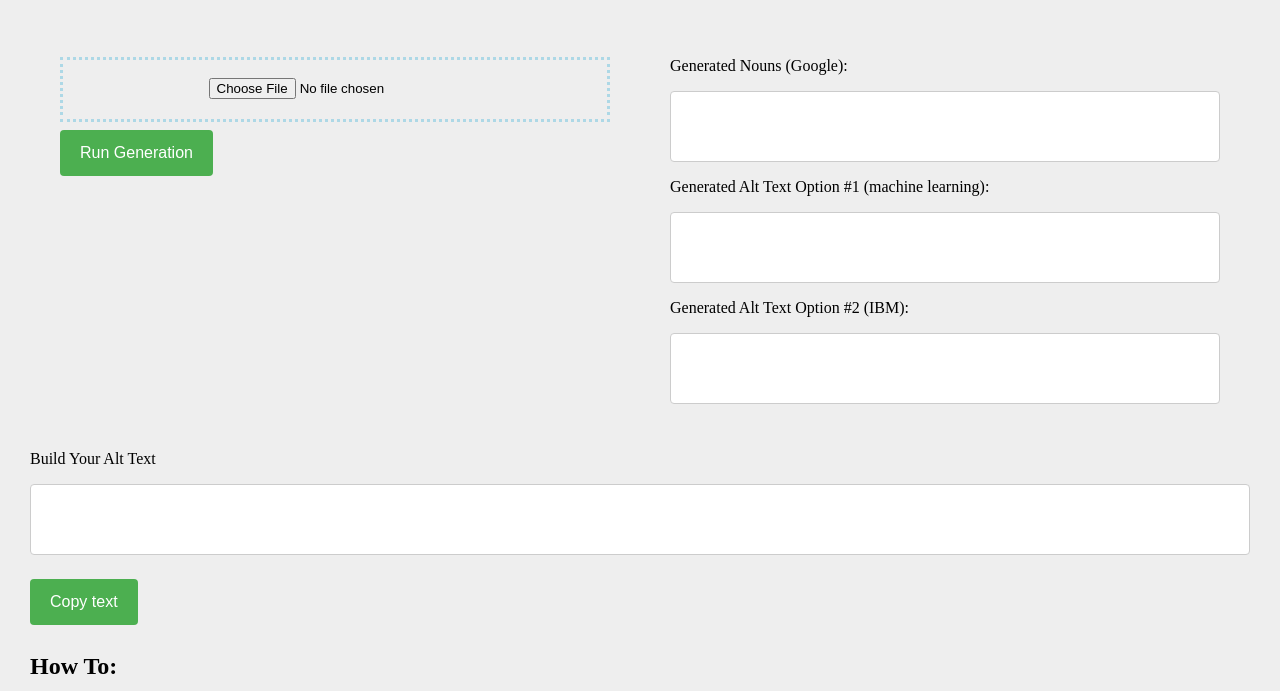
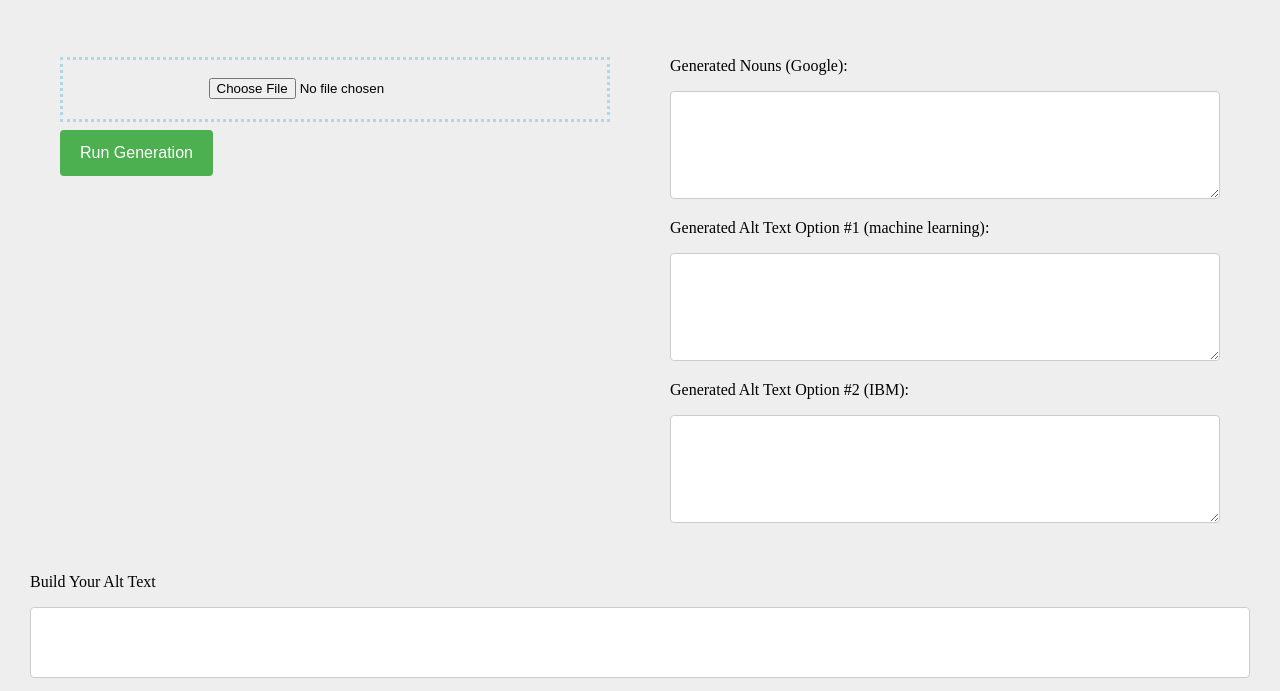
Before and after one commit to SWEN-712/final-team-project-parrot, a plain HTML site: page index.html in a window 1280 px wide. Shown: the part 40-731 px from the top of the page. Drawn offline with nearby package versions, Linux system fonts and the light colour scheme.

Commit message:
change to textarea

```diff
--- a/css/style.scss
+++ b/css/style.scss
@@ -46,7 +46,8 @@ body {
 }
 
 /*-----------Forms/buttons-------*/
-input[type="text"] {
+input[type="text"],
+textarea {
   font-size: 2rem;
   width: 100%;
   padding: 1rem 1rem;
--- a/index.html
+++ b/index.html
@@ -29,13 +29,17 @@
       </div>
       <div class="col2">
         <label for="generatedNouns">Generated Nouns (Google):</label>
-        <input id="generatedNouns" type="text" name="generatedNouns" />
+        <textarea
+          id="generatedNouns"
+          type="text"
+          name="generatedNouns"
+        ></textarea>
         <label for="alt"
           >Generated Alt Text Option #1 (machine learning):</label
         >
-        <input type="text" name="alt" id="alt" />
+        <textarea type="text" name="alt" id="alt"></textarea>
         <label for="IBMalt">Generated Alt Text Option #2 (IBM):</label>
-        <input type="text" name="alt" id="IBMalt" />
+        <textarea type="text" name="alt" id="IBMalt"></textarea>
       </div>
       <div class="col1 altBuilder">
         <label for="altBuilding">Build Your Alt Text</label>
@@ -43,7 +47,7 @@
         <div class="tooltip">
           <button id="copy" onClick="copyText()" onmouseout="outFunc()">
             <span class="tooltiptext" id="myTooltip">Copy to clipboard</span>
-            Copy text
+            Copy Text
           </button>
         </div>
       </div>
@@ -65,7 +69,12 @@
             The generated text comes from Google (nouns), IBM (full alt text),
             and a machine learning alorithm (full alt text)
           </li>
-          <li></li>
+          <li>
+            Use the section called "<strong>Build Your Alt Text</strong>" to
+            develop your alt text and copy it using the "<strong>
+              Copy Text</strong
+            >" button
+          </li>
         </ol>
       </div>
     </main>
--- a/js/index.js
+++ b/js/index.js
@@ -108,7 +108,7 @@ function copyText() {
 
   /* Copy the text inside the text field */
   document.execCommand("copy");
-  console.log(copyText.val());
+
   var tooltip = $("#myTooltip");
   tooltip.html("Copied: " + copyText.val());
 }
```
Also changed, not shown: css/style.css.
